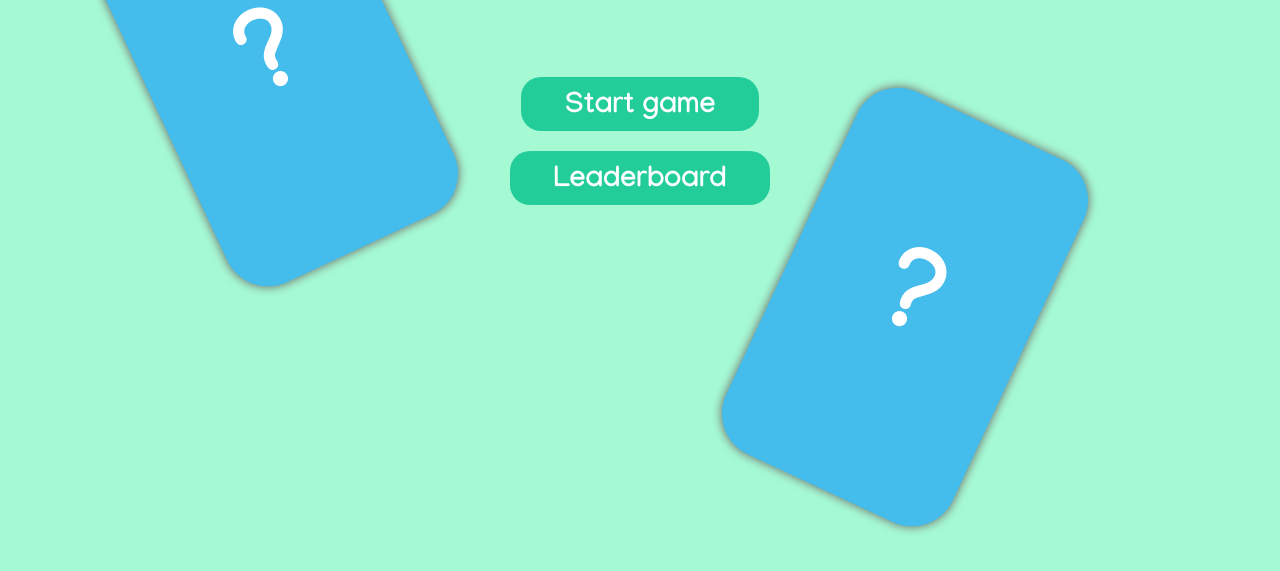
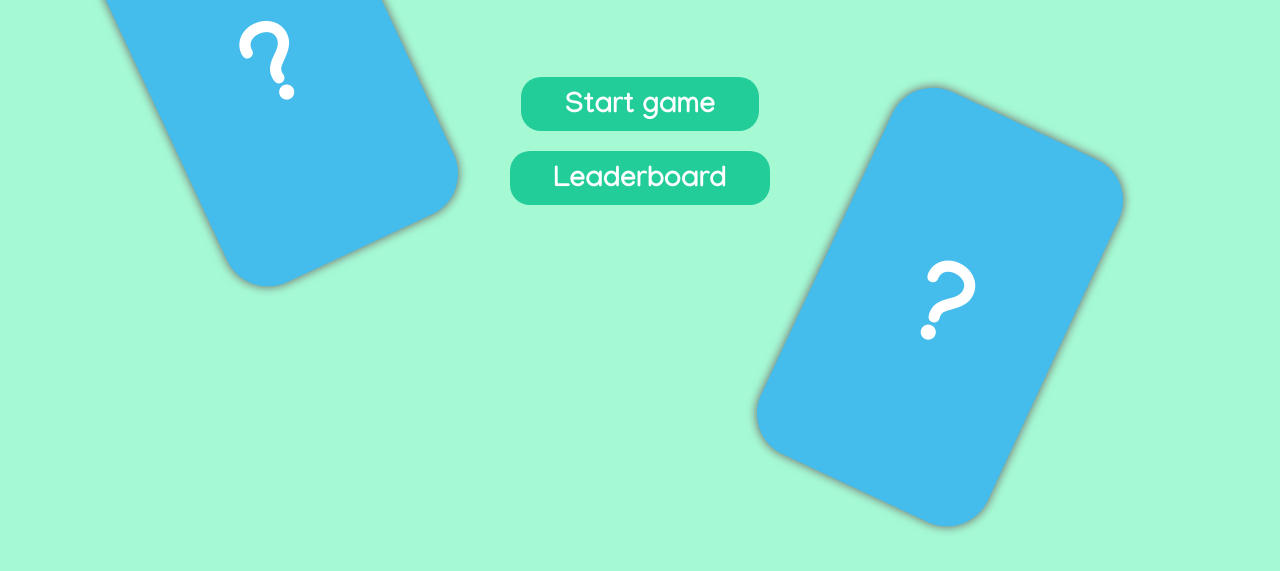
Before and after one commit to Super-Toast/matcherino, a plain HTML site: page index.html in a window 1280 px wide. Shown: the part 179-750 px from the top of the page. Drawn offline with Linux system fonts and the light colour scheme.

Commit message:
Update style.css

```diff
--- a/style.css
+++ b/style.css
@@ -84,7 +84,7 @@ h1 {
 .start-screen::before,
 .start-screen::after {
     content: "?";
-    line-height: 50vh;
+    line-height: 330px;
     font-size: 5em;
     font-weight: bold;
     background-color: #44bcec;
@@ -234,6 +234,7 @@ h1 {
         font-size: 8em;
         width: 250px;
         height: 400px;
+        line-height: 430px;
     }
 
     .start-screen::before {
@@ -243,7 +244,7 @@ h1 {
     }
 
     .start-screen::after {
-        left: 70%;
+        left: 75%;
         top: 5vh;
         transform: rotate(25deg);
     }
```
